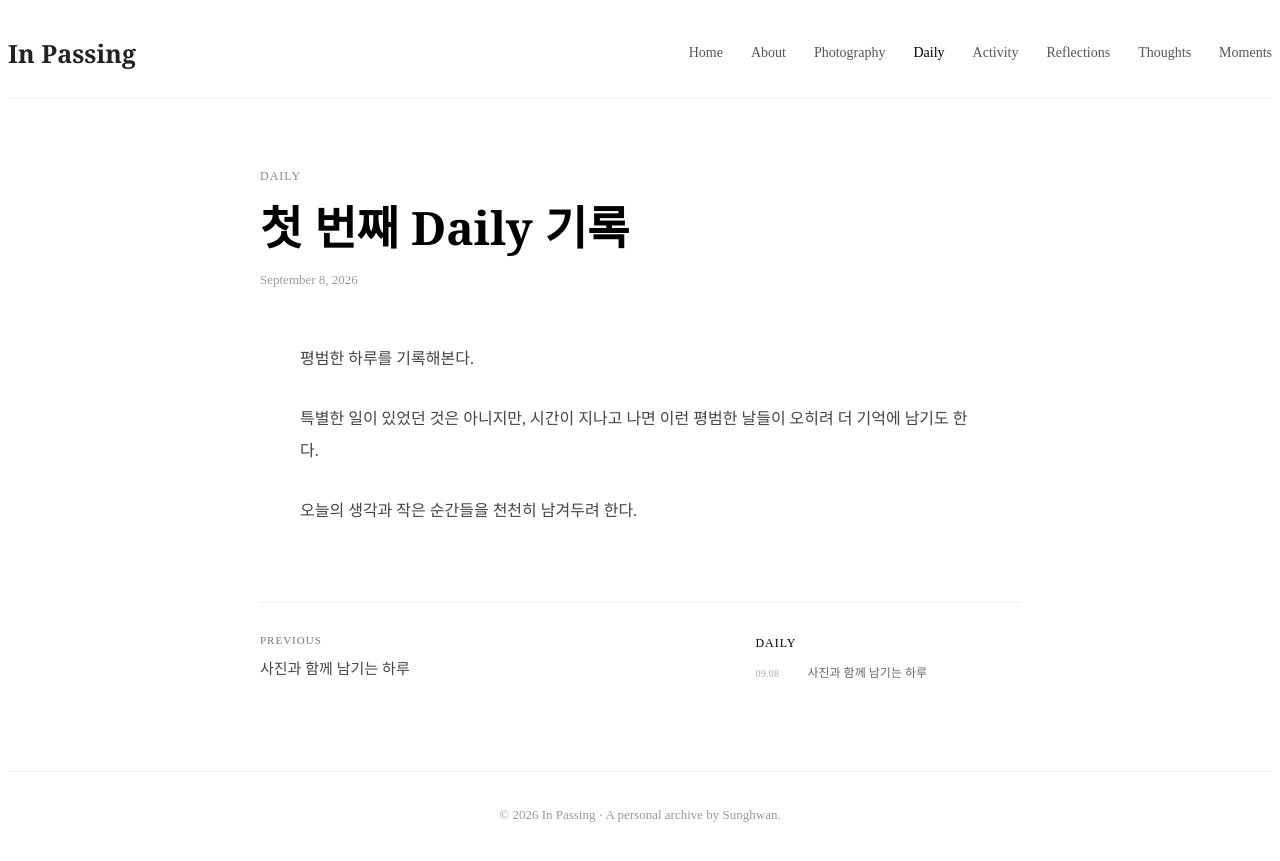
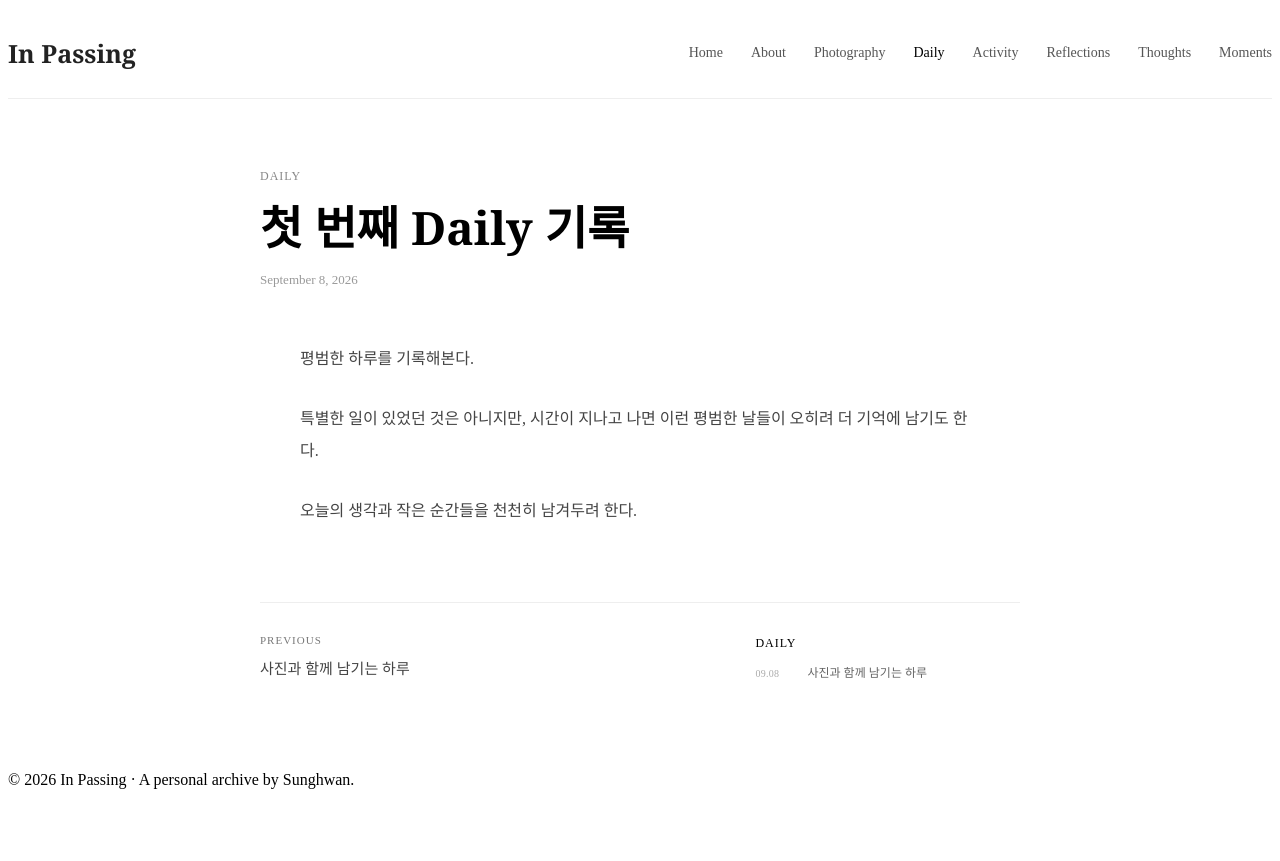
Before and after one commit to sunghwanlog/sunghwanlog.github.io, a Jekyll site: the page built from _posts/2026-09-08-daily-001.md, in a window 1280 px wide. Shown: the top 861 px of the page. Built offline with Jekyll 4.4.1, drawn with Linux system fonts in a browser that asks for light colours.

Commit message:
Update daily.html

```diff
--- a/_layouts/daily.html
+++ b/_layouts/daily.html
@@ -345,16 +345,6 @@
 
     footer {
       margin-top: 90px;
-
-      padding: 35px 0;
-
-      border-top: 1px solid #eeeeee;
-
-      text-align: center;
-
-      color: #999;
-
-      font-size: 13px;
     }
 
 
```
